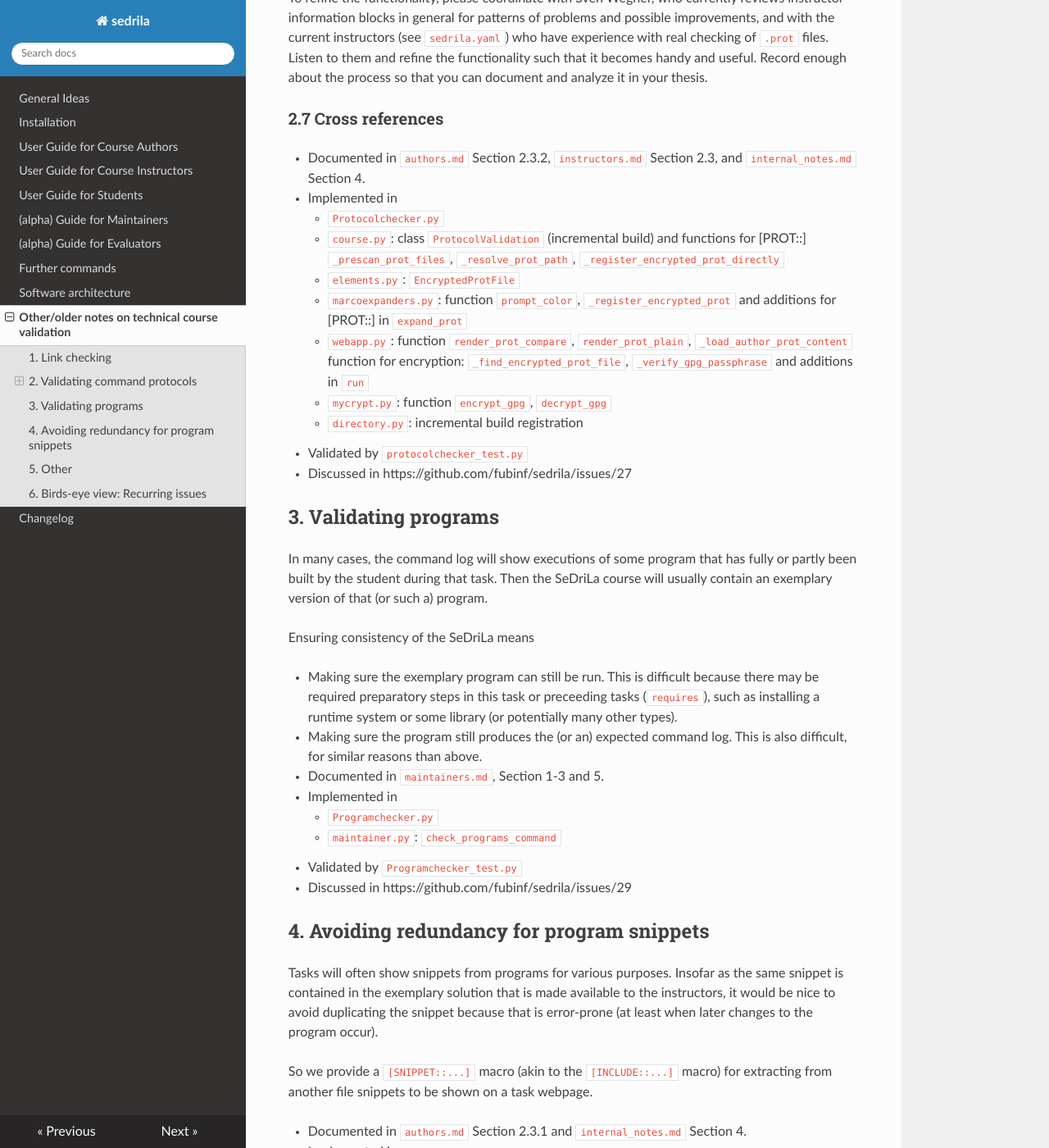
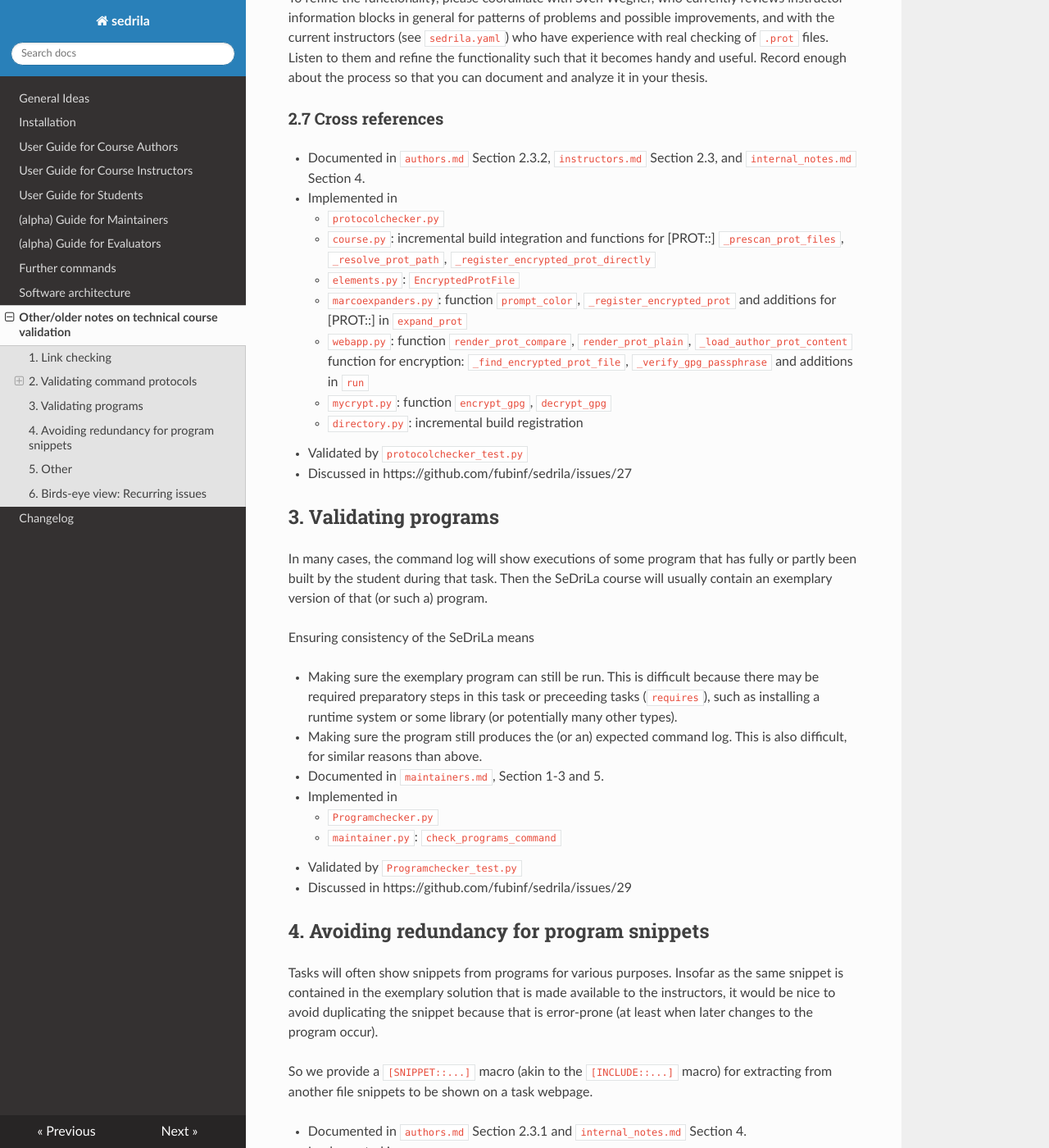
Before and after one commit to fubinf/sedrila, an MkDocs documentation site: the page built from docs/course_testing.md, in a window 1280 px wide and 1400 px high, scrolled down 3621 px. Shown: the whole window at 82% size. Built offline with MkDocs 1.6.1, drawn with Linux system fonts in a browser that asks for light colours; nearby versions of some CDN libraries; some of the changed text lies outside the part shown.

```diff
--- a/docs/course_testing.md
+++ b/docs/course_testing.md
@@ -169,8 +169,8 @@ Record enough about the process so that you can document and analyze it in your
   `instructors.md` Section 2.3, and
   `internal_notes.md` Section 4.
 - Implemented in
-    - `Protocolchecker.py`
-    - `course.py`: class `ProtocolValidation` (incremental build) and
+    - `protocolchecker.py`
+    - `course.py`: incremental build integration and
                 functions for [PROT::] `_prescan_prot_files`, `_resolve_prot_path`, `_register_encrypted_prot_directly`
     - `elements.py`: `EncryptedProtFile`
     - `marcoexpanders.py`: function `prompt_color`, `_register_encrypted_prot` and
@@ -221,7 +221,7 @@ extracting from another file snippets to be shown on a task webpage.
   `internal_notes.md` Section 4.
 - Implemented in
     - `snippetchecker.py`
-    - `course.py`: `class SnippetValidation` (incremental build)
+    - `course.py`: incremental build integration
     - `elements.py`: comments of inheritance hierarchy
     - `directory.py`: incremental build registration
     - `macroexpanders.py`: SNIPPET macro registration
```
Also changed, not shown: docs/maintainers.md (+1 -0 lines).
